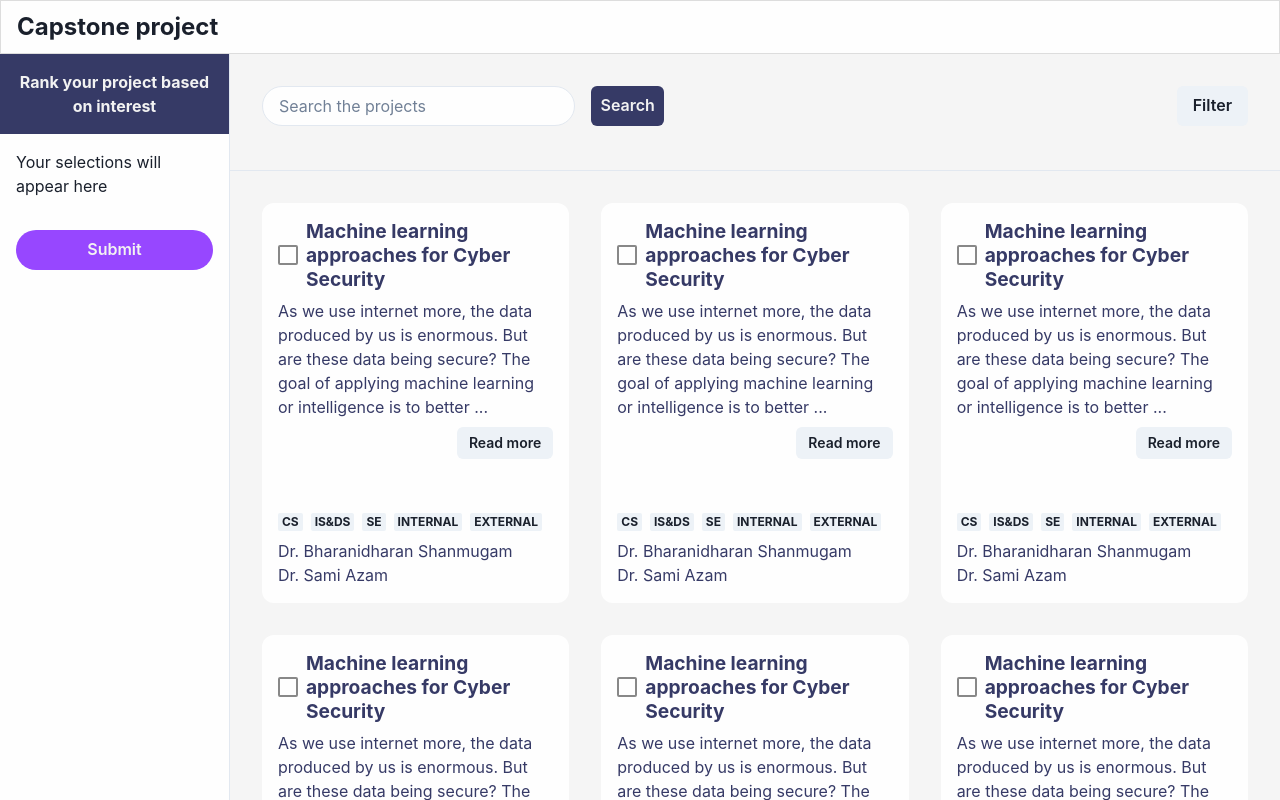
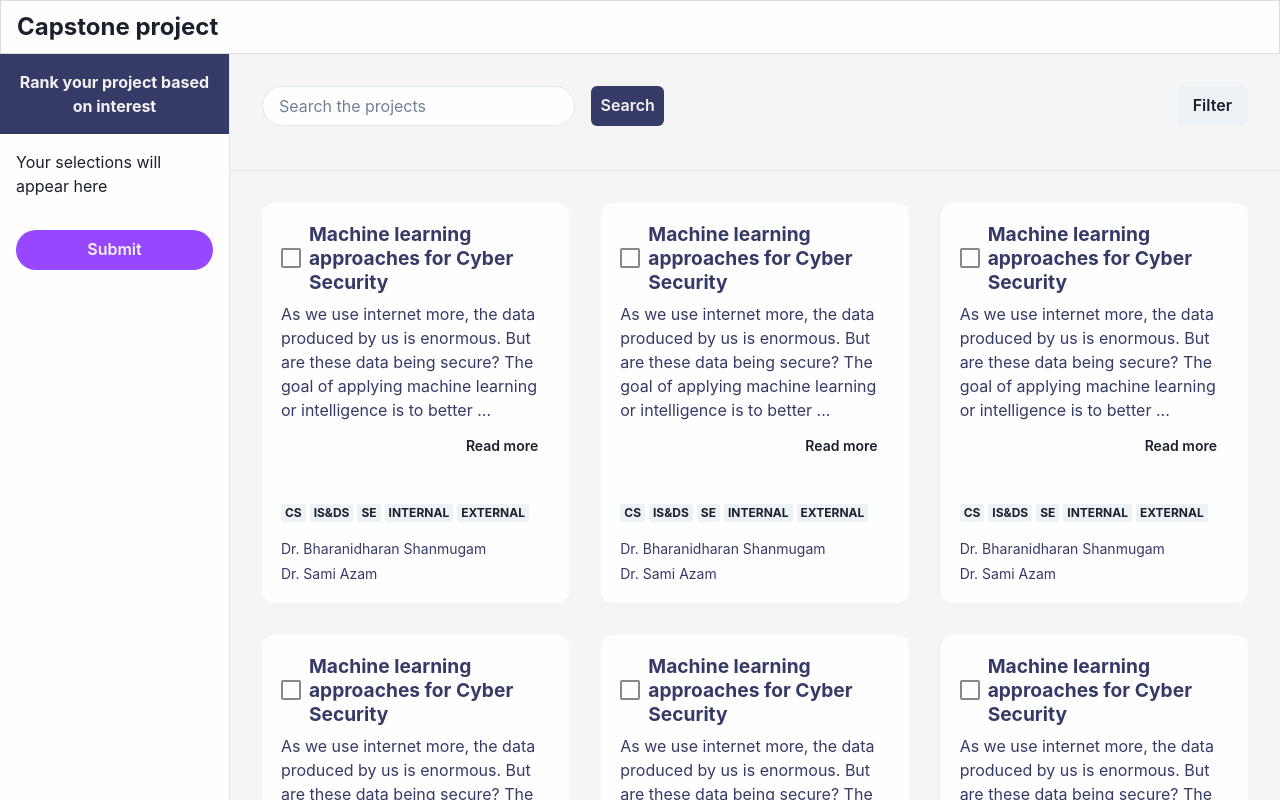
Before and after one commit to mong00x/capstone-conect, a React (Vite) app in the folder client/: page / in a window 1280 px wide. Built offline with nearby package versions, Linux system fonts and the light colour scheme.

Commit message:
add checkbox logic

```diff
--- a/client/src/components/MainContent/ProjectCard.jsx
+++ b/client/src/components/MainContent/ProjectCard.jsx
@@ -1,7 +1,26 @@
-import React from "react";
-import { Flex, Box, Text, Checkbox, Button, Badge } from "@chakra-ui/react";
+import React, { useState } from "react";
+import {
+  Flex,
+  Box,
+  Text,
+  Checkbox,
+  useCheckbox,
+  Button,
+  Badge,
+} from "@chakra-ui/react";
 
-const ProjectCard = () => {
+const ProjectCard = ({ id }) => {
+  const [checked, setChecked] = useState(false);
+  const handleCheck = (e) => {
+    setChecked(e.target.checked);
+    // save checked card id to store
+    if (e.target.checked) {
+      // add to store
+    } else {
+      // remove from store
+    }
+    console.log(localStorage);
+  };
   return (
     <Flex
       flexDir="column"
@@ -12,10 +31,12 @@ const ProjectCard = () => {
       borderRadius={12}
       bg="BG"
       justifyContent="space-between"
+      border="3px inset #E2E8F0"
+      borderColor={checked ? "AccentMain.default" : "transparent"}
     >
       <Flex flexDir="column" gap={2}>
         <Flex flexDir="row" justifyContent="space-between" alignItems="center">
-          <Checkbox size="lg" borderColor="#888">
+          <Checkbox size="lg" borderColor="#888" onChange={handleCheck} id={id}>
             <Text fontSize="1.2rem" fontWeight="bold" lineHeight={6}>
               Machine learning approaches for Cyber Security
             </Text>
@@ -27,21 +48,23 @@ const ProjectCard = () => {
           intelligence is to better ...
         </Text>
         <Flex flexDir="row" justifyContent="flex-end" alignItems="center">
-          <Button size="sm">Read more</Button>
+          <Button size="sm" bg="none">
+            Read more
+          </Button>
         </Flex>
       </Flex>
 
-      <Flex flexDir="column" gap={2}>
-        <Flex flexDir="row" gap={2} flexWrap="wrap">
+      <Flex flexDir="column" gap={4}>
+        <Flex flexDir="row" gap={1} flexWrap="wrap">
           <Badge>CS</Badge>
           <Badge>IS&DS</Badge>
           <Badge>SE</Badge>
           <Badge>Internal</Badge>
           <Badge>External</Badge>
         </Flex>
-        <Flex flexDir="row" flexWrap="wrap">
-          <Text>Dr. Bharanidharan Shanmugam</Text>
-          <Text>Dr. Sami Azam</Text>
+        <Flex flexDir="column" flexWrap="wrap" gap={1}>
+          <Text fontSize="sm">Dr. Bharanidharan Shanmugam</Text>
+          <Text fontSize="sm">Dr. Sami Azam</Text>
         </Flex>
       </Flex>
     </Flex>
```
